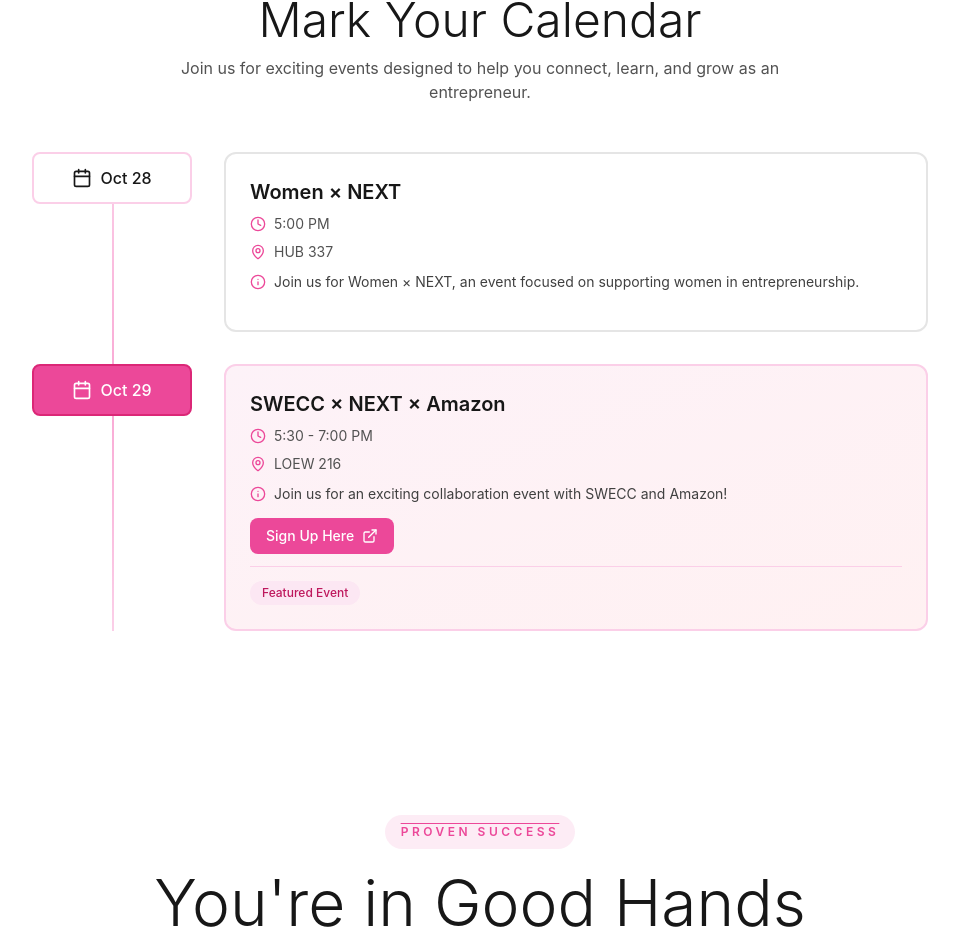
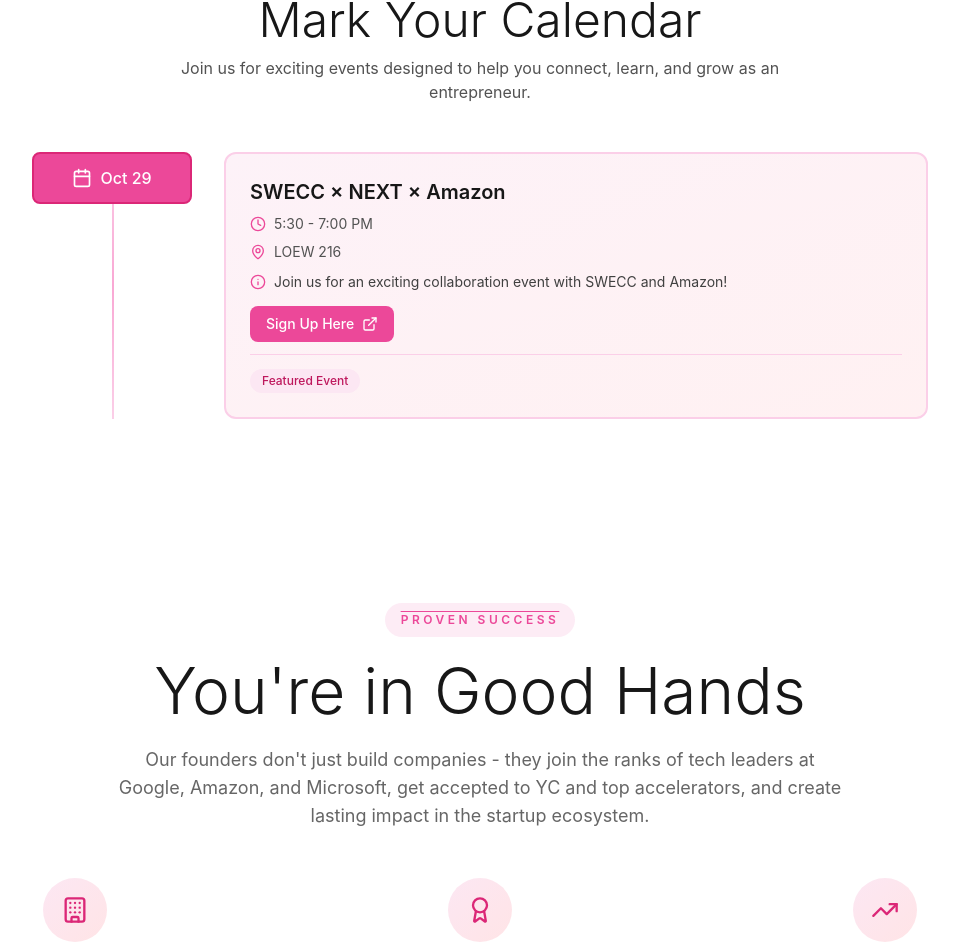
Before and after one commit to v-kliu/dubhacks-next, a React (Create React App) app: page / in a window 1280 px wide. Shown: the part 3684-4633 px from the top of the page, without its empty margins (160-1119 px from the left). Built offline with nearby package versions, Linux system fonts and the light colour scheme.

Commit message:
removed women x next event (canceled)

```diff
--- a/src/components/UpcomingEventsSection.tsx
+++ b/src/components/UpcomingEventsSection.tsx
@@ -15,15 +15,6 @@
 
 const UpcomingEventsSection: React.FC = () => {
   const events: Event[] = [
-    {
-      date: '2024-10-28',
-      displayDate: 'Oct 28',
-      title: 'Women × NEXT',
-      time: '5:00 PM',
-      location: 'HUB 337',
-      description: 'Join us for Women × NEXT, an event focused on supporting women in entrepreneurship.',
-      highlight: false
-    },
     {
       date: '2024-10-29',
       displayDate: 'Oct 29',
```
